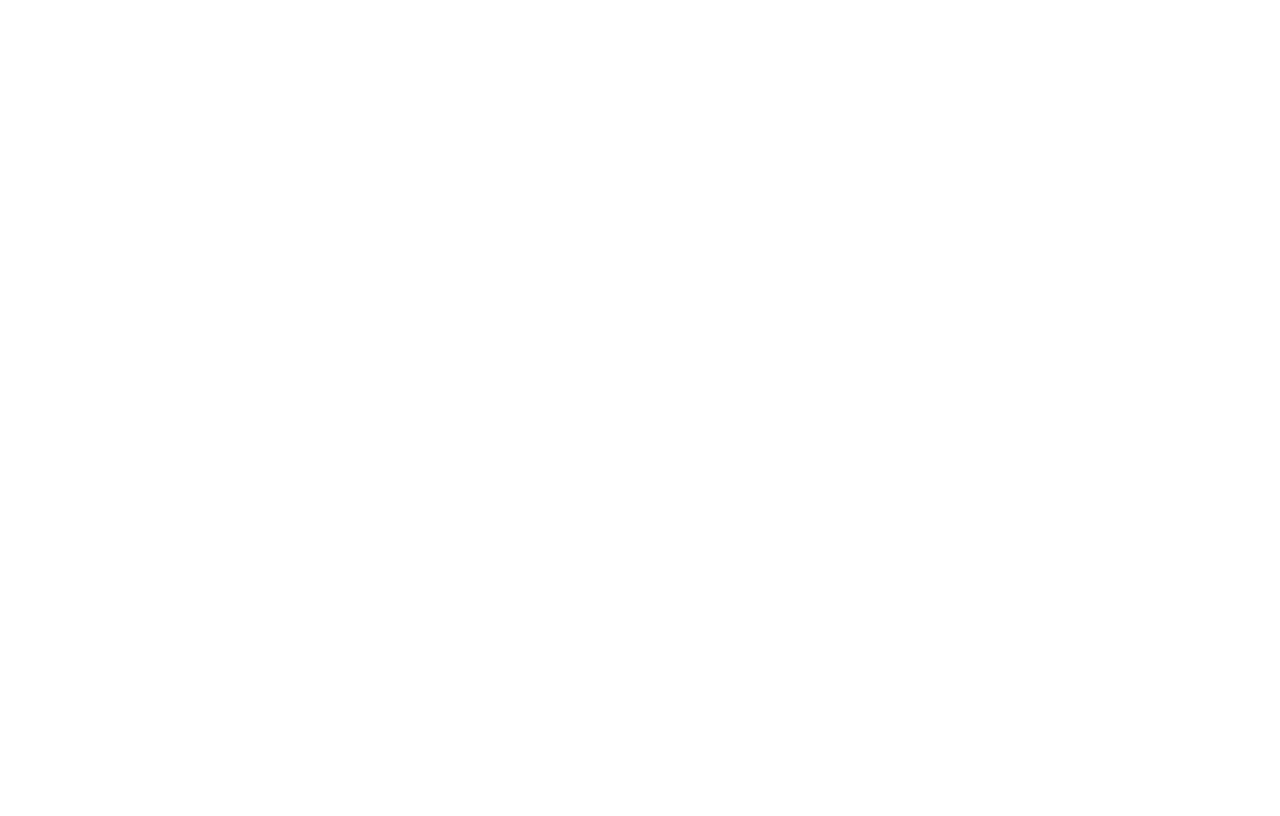
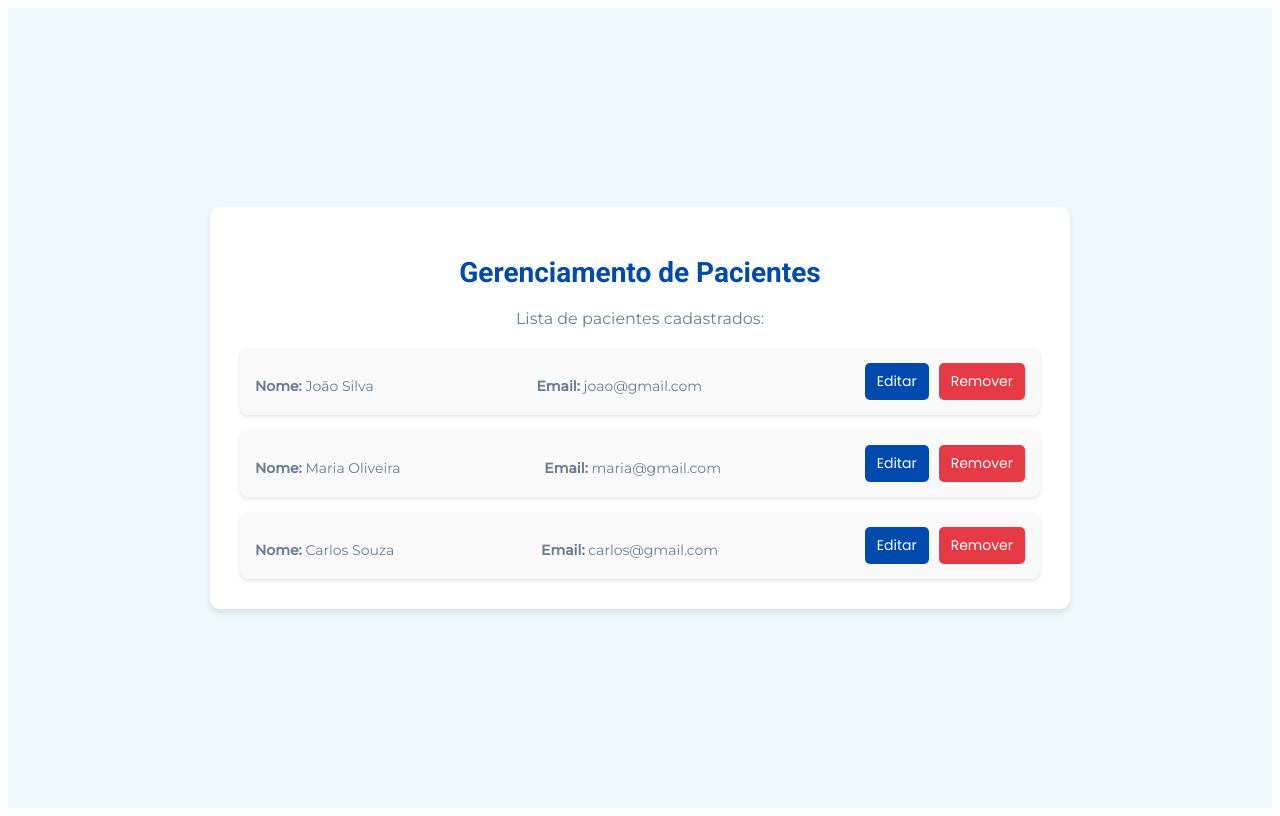
Before and after one commit to euClaudioFilho/consultas-odontologicas, a React (Create React App) app in the folder consultas-odontologicas/: page /gerenciarPacientes in a window 1280 px wide. Before the commit this address had no page. Built offline with nearby package versions, Linux system fonts and the light colour scheme.

Commit message:
FEAT: Criação da tela de Gerenciamento dos Pacientes para adm.

```diff
--- a/consultas-odontologicas/src/App.js
+++ b/consultas-odontologicas/src/App.js
@@ -5,6 +5,7 @@
 import AgendamentoView from "./views/AgendamentoView";
 import MinhasConsultasView from "./views/MinhasConsultasView";
 import HomeView from "./views/HomeView";
+import GerenciamentoPacientesView from "./views/GerenciamentoPacientesView";
 
 const usuarioMock = {
   nome: 'Renatinho Lindo, te amo',
@@ -23,6 +24,7 @@
         <Route path="/home" element={<HomeView usuario={usuarioMock} />} />
         <Route path="/agendamento" element={<AgendamentoView />} />
         <Route path="/minhasConsultas" element={<MinhasConsultasView />} />
+        <Route path="/gerenciarPacientes" element={<GerenciamentoPacientesView />}/>
       </Routes>
     </Router>
   );
--- /dev/null
+++ b/consultas-odontologicas/src/views/GerenciamentoPacientesView.js
@@ -0,0 +1,111 @@
+import React from "react";
+import styled from "styled-components";
+
+const GerenciamentoPacientesView = () => {
+  const pacientes = [
+    { id: 1, nome: "João Silva", email: "joao@gmail.com" },
+    { id: 2, nome: "Maria Oliveira", email: "maria@gmail.com" },
+    { id: 3, nome: "Carlos Souza", email: "carlos@gmail.com" },
+  ];
+
+  return (
+    <Container>
+      <Card>
+        <Title>Gerenciamento de Pacientes</Title>
+        <Subtitle>Lista de pacientes cadastrados:</Subtitle>
+        <List>
+          {pacientes.map((paciente) => (
+            <PacienteCard key={paciente.id}>
+              <Info>
+                <strong>Nome:</strong> {paciente.nome}
+              </Info>
+              <Info>
+                <strong>Email:</strong> {paciente.email}
+              </Info>
+              <ButtonGroup>
+                <ActionButton>Editar</ActionButton>
+                <ActionButton remover>Remover</ActionButton>
+              </ButtonGroup>
+            </PacienteCard>
+          ))}
+        </List>
+      </Card>
+    </Container>
+  );
+};
+
+const Container = styled.div`
+  display: flex;
+  justify-content: center;
+  align-items: center;
+  height: 100vh;
+  background-color: #f0f8ff;
+`;
+
+const Card = styled.div`
+  background-color: #ffffff;
+  padding: 30px;
+  border-radius: 10px;
+  box-shadow: 0 4px 6px rgba(0, 0, 0, 0.1);
+  text-align: center;
+  width: 100%;
+  max-width: 800px;
+`;
+
+const Title = styled.h1`
+  font-size: 28px;
+  color: #004aad;
+  margin-bottom: 20px;
+  font-family: "Roboto", sans-serif;
+`;
+
+const Subtitle = styled.p`
+  font-size: 16px;
+  color: #6b7c93;
+  margin-bottom: 20px;
+  font-family: "Montserrat", sans-serif;
+`;
+
+const List = styled.div`
+  display: flex;
+  flex-direction: column;
+  gap: 15px;
+`;
+
+const PacienteCard = styled.div`
+  background-color: #f9f9f9;
+  padding: 15px;
+  border-radius: 8px;
+  box-shadow: 0 2px 4px rgba(0, 0, 0, 0.1);
+  display: flex;
+  justify-content: space-between;
+  align-items: center;
+`;
+
+const Info = styled.p`
+  font-size: 14px;
+  color: #6b7c93;
+  margin-bottom: 5px;
+  font-family: "Montserrat", sans-serif;
+`;
+
+const ButtonGroup = styled.div`
+  display: flex;
+  gap: 10px;
+`;
+
+const ActionButton = styled.button`
+  background-color: ${(props) => (props.remover ? "#e63946" : "#004aad")};
+  color: white;
+  font-size: 14px;
+  padding: 8px 12px;
+  border: none;
+  border-radius: 5px;
+  cursor: pointer;
+  font-family: "Poppins", sans-serif;
+  &:hover {
+    background-color: ${(props) => (props.remover ? "#b00020" : "#003080")};
+  }
+`;
+
+export default GerenciamentoPacientesView;
```
